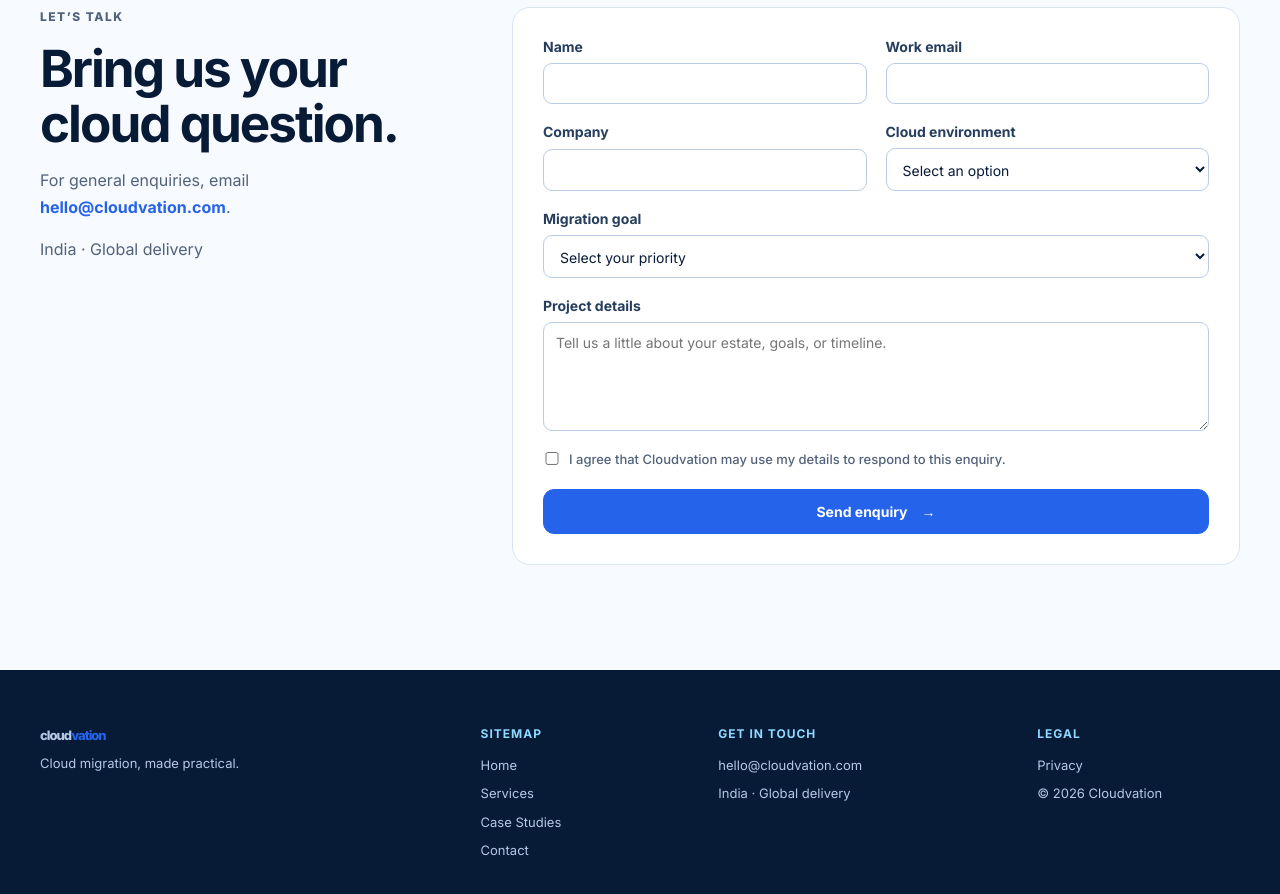
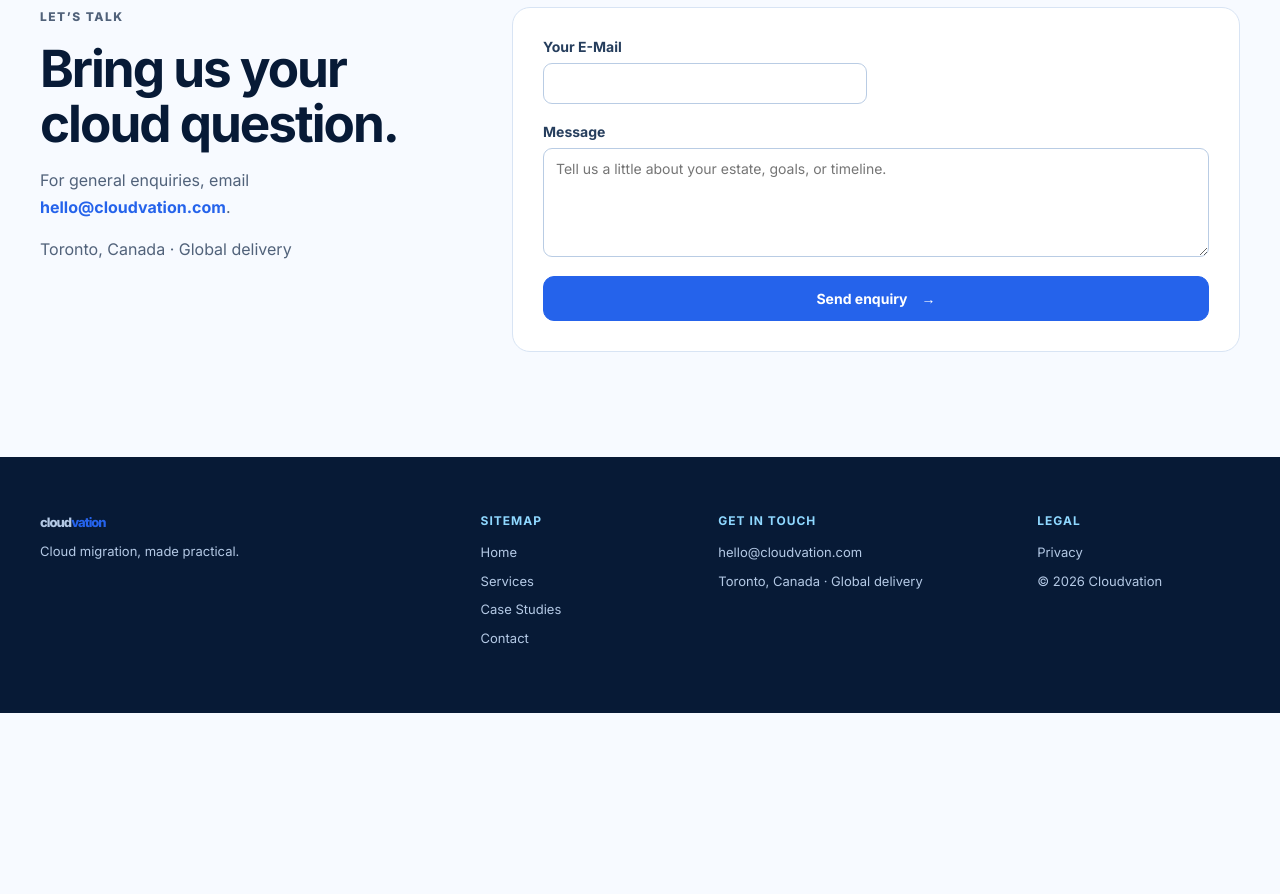
Before and after one commit to cloudvations/cloudvation, a Next.js app: page /contact in a window 1280 px wide. Shown: the part 640-1534 px from the top of the page. After the commit the page ends 1353 px from the top, so only its background shows below. Built offline with nearby package versions, Linux system fonts and the light colour scheme.

Commit message:
add formspree integration

```diff
--- a/src/app/contact/page.tsx
+++ b/src/app/contact/page.tsx
@@ -1,3 +1,41 @@
-import { ContactForm } from "@/components/ContactForm"; import { Footer } from "@/components/Footer"; import { Header } from "@/components/Header";
-export const metadata = { title: "Contact" };
-export default function ContactPage() { return <><Header /><main><section className="page-hero compact"><div className="container"><p className="eyebrow">Contact</p><h1>Start with the problem you want to solve.</h1><p>Tell us where you are today and what a better cloud future looks like. We’ll help you identify a sensible next step.</p></div></section><section className="section"><div className="container contact-layout"><aside><p className="eyebrow">Let’s talk</p><h2>Bring us your cloud question.</h2><p>For general enquiries, email <a href="mailto:hello@cloudvation.com">hello@cloudvation.com</a>.</p><p>India · Global delivery</p></aside><div className="form-panel"><ContactForm /></div></div></section></main><Footer /></>; }
+import { ContactForm } from '@/components/ContactForm';
+import { Footer } from '@/components/Footer';
+import { Header } from '@/components/Header';
+export const metadata = { title: 'Contact' };
+export default function ContactPage() {
+  return (
+    <>
+      <Header />
+      <main>
+        <section className="page-hero compact">
+          <div className="container">
+            <p className="eyebrow">Contact</p>
+            <h1>Start with the problem you want to solve.</h1>
+            <p>
+              Tell us where you are today and what a better cloud future looks
+              like. We’ll help you identify a sensible next step.
+            </p>
+          </div>
+        </section>
+        <section className="section">
+          <div className="container contact-layout">
+            <aside>
+              <p className="eyebrow">Let’s talk</p>
+              <h2>Bring us your cloud question.</h2>
+              <p>
+                For general enquiries, email{' '}
+                <a href="mailto:hello@cloudvation.com">hello@cloudvation.com</a>
+                .
+              </p>
+              <p>Toronto, Canada · Global delivery</p>
+            </aside>
+            <div className="form-panel">
+              <ContactForm />
+            </div>
+          </div>
+        </section>
+      </main>
+      <Footer />
+    </>
+  );
+}
--- a/src/components/ContactForm.tsx
+++ b/src/components/ContactForm.tsx
@@ -1,10 +1,118 @@
-"use client";
-import { FormEvent, useState } from "react";
-type State = "idle" | "sending" | "success" | "error";
+'use client';
+import { FormEvent, useState } from 'react';
+type State = 'idle' | 'sending' | 'success' | 'error';
+
 export function ContactForm() {
-  const [state, setState] = useState<State>("idle"); const [message, setMessage] = useState("");
-  async function submit(event: FormEvent<HTMLFormElement>) { event.preventDefault(); const form = event.currentTarget; if (!form.checkValidity()) { form.reportValidity(); return; } const endpoint = process.env.NEXT_PUBLIC_FORMSPREE_ENDPOINT; if (!endpoint || endpoint.includes("your-form-id")) { setState("error"); setMessage("The contact form is not configured yet. Please email hello@cloudvation.com."); return; }
-    setState("sending"); setMessage(""); try { const response = await fetch(endpoint, { method: "POST", headers: { Accept: "application/json" }, body: new FormData(form) }); if (!response.ok) throw new Error(); setState("success"); setMessage("Thanks — your enquiry is on its way. We’ll be in touch soon."); form.reset(); } catch { setState("error"); setMessage("We couldn’t send your enquiry. Please try again or email hello@cloudvation.com."); } }
-  if (state === "success") return <div className="form-result success" role="status"><h2>Thank you.</h2><p>{message}</p></div>;
-  return <form className="contact-form" onSubmit={submit} noValidate><div className="form-grid"><label>Name<input name="name" required autoComplete="name" /></label><label>Work email<input name="email" type="email" required autoComplete="email" /></label><label>Company<input name="company" autoComplete="organization" /></label><label>Cloud environment<select name="environment" defaultValue=""><option value="" disabled>Select an option</option><option>AWS</option><option>Microsoft Azure</option><option>Google Cloud</option><option>Multi-cloud / other</option></select></label></div><label>Migration goal<select name="goal" required defaultValue=""><option value="" disabled>Select your priority</option><option>Migration strategy and readiness</option><option>Cloud landing zone</option><option>Application or data migration</option><option>Cloud optimization</option></select></label><label>Project details<textarea name="message" rows={5} required placeholder="Tell us a little about your estate, goals, or timeline." /></label><label className="checkbox"><input type="checkbox" required name="consent" /> <span>I agree that Cloudvation may use my details to respond to this enquiry.</span></label>{state === "error" && <p className="form-error" role="alert">{message}</p>}<button className="button" disabled={state === "sending"}>{state === "sending" ? "Sending…" : "Send enquiry"} <span aria-hidden>→</span></button></form>;
+  const [state, setState] = useState<State>('idle');
+  const [message, setMessage] = useState('');
+  async function submit(event: FormEvent<HTMLFormElement>) {
+    event.preventDefault();
+    const form = event.currentTarget;
+    if (!form.checkValidity()) {
+      form.reportValidity();
+      return;
+    }
+    const endpoint = process.env.NEXT_PUBLIC_FORMSPREE_ENDPOINT;
+    if (!endpoint || endpoint.includes('your-form-id')) {
+      setState('error');
+      setMessage(
+        'The contact form is not configured yet. Please email hello@cloudvation.com.'
+      );
+      return;
+    }
+    setState('sending');
+    setMessage('');
+    try {
+      const response = await fetch(endpoint, {
+        method: 'POST',
+        headers: { Accept: 'application/json' },
+        body: new FormData(form),
+      });
+      if (!response.ok) throw new Error();
+      setState('success');
+      setMessage(
+        'Thanks — your enquiry is on its way. We’ll be in touch soon.'
+      );
+      form.reset();
+    } catch {
+      setState('error');
+      setMessage(
+        'We couldn’t send your enquiry. Please try again or email hello@cloudvation.com.'
+      );
+    }
+  }
+  if (state === 'success')
+    return (
+      <div className="form-result success" role="status">
+        <h2>Thank you.</h2>
+        <p>{message}</p>
+      </div>
+    );
+  return (
+    <form className="contact-form" onSubmit={submit} noValidate>
+      <div className="form-grid">
+        {/* <label>
+          Name
+          <input name="name" required autoComplete="name" />
+        </label> */}
+        <label>
+          Your E-Mail
+          <input name="email" type="email" required autoComplete="email" />
+        </label>
+        {/* <label>
+          Company
+          <input name="company" autoComplete="organization" />
+        </label> */}
+        {/* <label>
+          Cloud environment
+          <select name="environment" defaultValue="">
+            <option value="" disabled>
+              Select an option
+            </option>
+            <option>AWS</option>
+            <option>Microsoft Azure</option>
+            <option>Google Cloud</option>
+            <option>Multi-cloud / other</option>
+          </select>
+        </label> */}
+      </div>
+      {/* <label>
+        Migration goal
+        <select name="goal" required defaultValue="">
+          <option value="" disabled>
+            Select your priority
+          </option>
+          <option>Migration strategy and readiness</option>
+          <option>Cloud landing zone</option>
+          <option>Application or data migration</option>
+          <option>Cloud optimization</option>
+        </select>
+      </label> */}
+      <label>
+        Message
+        <textarea
+          name="message"
+          rows={5}
+          required
+          placeholder="Tell us a little about your estate, goals, or timeline."
+        />
+      </label>
+      {/* <label className="checkbox">
+        <input type="checkbox" required name="consent" />{' '}
+        <span>
+          I agree that Cloudvation may use my details to respond to this
+          enquiry.
+        </span>
+      </label> */}
+      {state === 'error' && (
+        <p className="form-error" role="alert">
+          {message}
+        </p>
+      )}
+      <button className="button" disabled={state === 'sending'}>
+        {state === 'sending' ? 'Sending…' : 'Send enquiry'}{' '}
+        <span aria-hidden>→</span>
+      </button>
+    </form>
+  );
 }
--- a/src/components/Footer.tsx
+++ b/src/components/Footer.tsx
@@ -1,8 +1,34 @@
-import Link from "next/link";
-import { navItems } from "@/content/site";
-export function Footer() { return <footer className="site-footer"><div className="container footer-grid">
-  <div><Link className="brand footer-brand" href="/">cloud<span>vation</span></Link><p>Cloud migration, made practical.</p></div>
-  <div><h3>Sitemap</h3>{navItems.map((item) => <Link key={item.href} href={item.href}>{item.label}</Link>)}</div>
-  <div><h3>Get in touch</h3><a href="mailto:hello@cloudvation.com">hello@cloudvation.com</a><p>India · Global delivery</p></div>
-  <div><h3>Legal</h3><Link href="/contact">Privacy</Link><p>© {new Date().getFullYear()} Cloudvation</p></div>
-</div></footer>; }
+import Link from 'next/link';
+import { navItems } from '@/content/site';
+export function Footer() {
+  return (
+    <footer className="site-footer">
+      <div className="container footer-grid">
+        <div>
+          <Link className="brand footer-brand" href="/">
+            cloud<span>vation</span>
+          </Link>
+          <p>Cloud migration, made practical.</p>
+        </div>
+        <div>
+          <h3>Sitemap</h3>
+          {navItems.map((item) => (
+            <Link key={item.href} href={item.href}>
+              {item.label}
+            </Link>
+          ))}
+        </div>
+        <div>
+          <h3>Get in touch</h3>
+          <a href="mailto:hello@cloudvation.com">hello@cloudvation.com</a>
+          <p>Toronto, Canada · Global delivery</p>
+        </div>
+        <div>
+          <h3>Legal</h3>
+          <Link href="/contact">Privacy</Link>
+          <p>© {new Date().getFullYear()} Cloudvation</p>
+        </div>
+      </div>
+    </footer>
+  );
+}
```
Also changed, not shown: package.json (+21 -3 lines), 1 other file (tests, documents, lock files or other folders).
